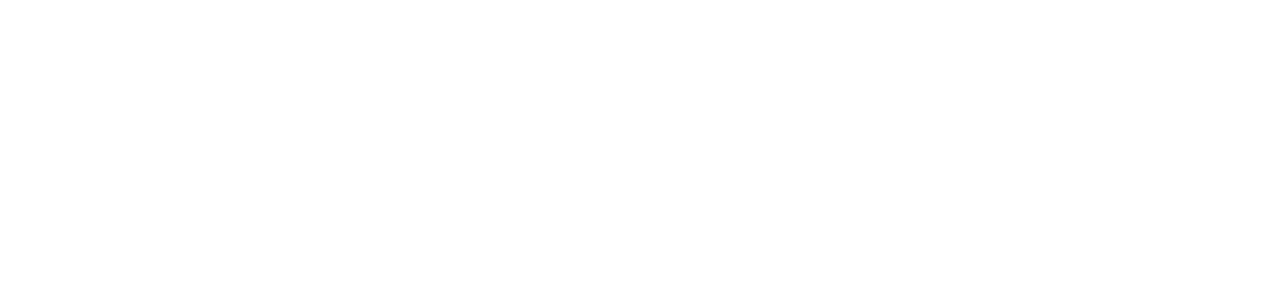
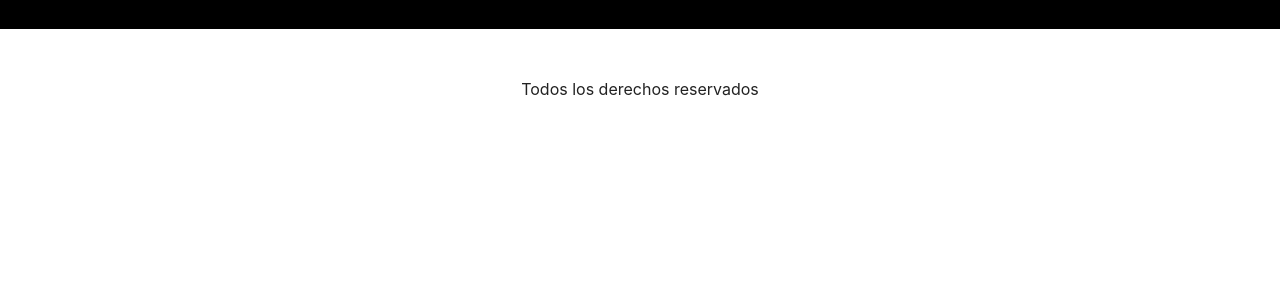
Before and after one commit to panther46/ProductListJsonServerTemplate, a React (Create React App) app: page / in a window 1280 px wide. Shown: the top 300 px of the page. Built offline with nearby package versions, Linux system fonts and the light colour scheme; a web font is replaced by a local one.

Commit message:
Building Header with Link implementation from react router dom

```diff
--- a/src/App.js
+++ b/src/App.js
@@ -4,11 +4,14 @@
 import AddProduct from './Components/AddProduct';
 import EditProduct from './Components/EditProduct';
 import Product from './Components/Product';
+import Header from './Components/Header';
 
 
 function App() {
   return (
     <Router>
+      <Header/>
+      <main className = "container mt-5">
       <Switch>
         <Route exact path= "/new-Product" component= {AddProduct} />
         <Route exact path= "/Products" component= {Products} />
@@ -16,6 +19,8 @@
         <Route exact path= "/Products/Edit/:id" component= {EditProduct} />
 
       </Switch>
+      <p className = "mt-4 p2 text-center">Todos los derechos reservados</p>
+      </main>
     </Router>
 
   );
--- /dev/null
+++ b/src/Components/Header.js
@@ -0,0 +1,19 @@
+import React from 'react';
+import {Link} from 'react-router-dom'; //indispensable para crear links usando routing
+
+
+function Header(){
+    return(
+        <nav className = "navbar navbar-expand-lg navbar-dark bg-dark">
+            <div className="container">
+                <Link to = "/products" className= "navbar-brand">
+
+                </Link>
+
+            </div>
+        </nav>
+
+    )
+}
+
+export default Header;
```
